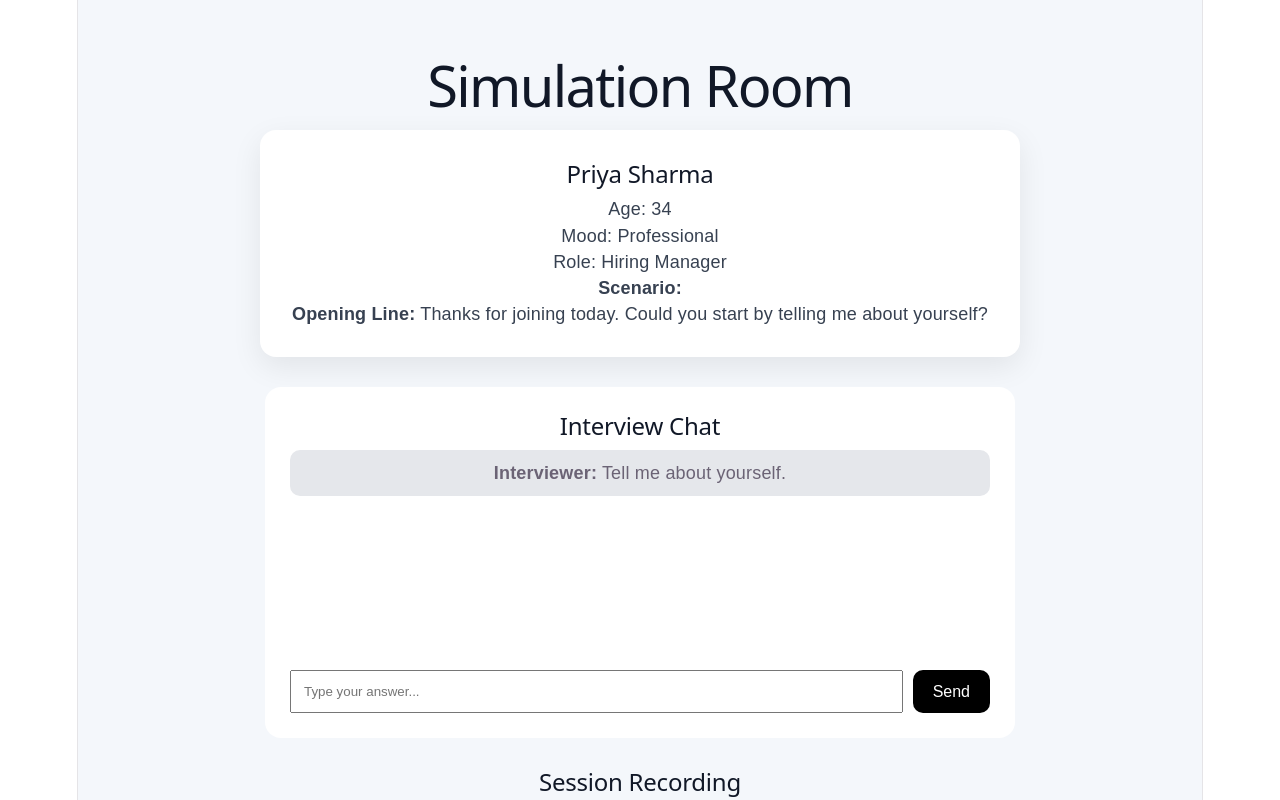
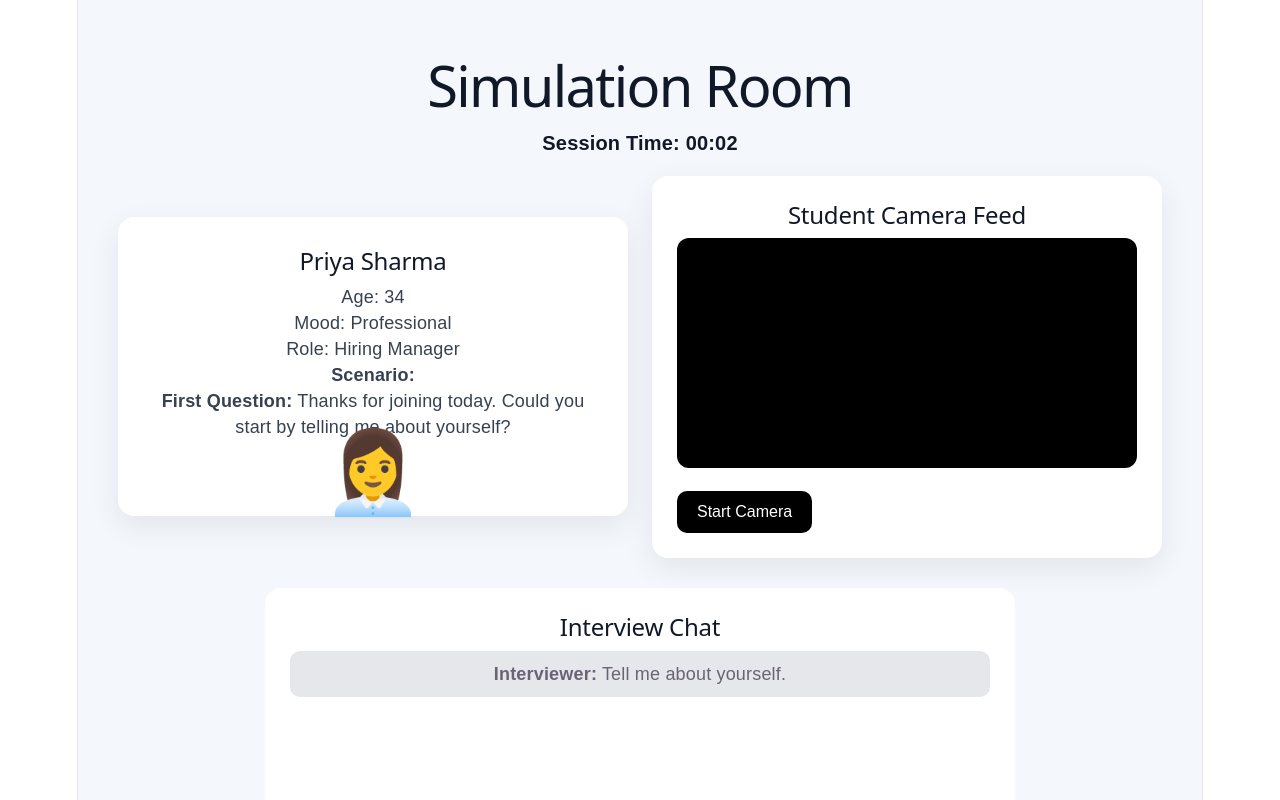
Before and after one commit to BhavinSharma/Persona, a React (Vite) app: page / in a window 1280 px wide. Both pictures are taken after a click on the button "Start Simulation". Shown: the top 800 px of the page. Built offline with nearby package versions, Linux system fonts and the light colour scheme.

Commit message:
Add session timer

```diff
--- a/src/App.css
+++ b/src/App.css
@@ -82,3 +82,36 @@ textarea {
   flex: 1;
   padding: 12px;
 }
+.simulation-layout {
+  display: grid;
+  grid-template-columns: 1fr 1fr;
+  gap: 24px;
+  max-width: 1100px;
+  margin: 0 auto 30px auto;
+}
+
+.camera-recorder {
+  background: white;
+  padding: 25px;
+  border-radius: 16px;
+  box-shadow: 0 10px 30px rgba(0,0,0,0.08);
+}
+
+.avatar {
+  font-size: 80px;
+  text-align: center;
+  margin-top: 20px;
+}
+
+@media (max-width: 800px) {
+  .simulation-layout {
+    grid-template-columns: 1fr;
+  }
+}
+.session-timer {
+  text-align: center;
+  font-size: 20px;
+  font-weight: bold;
+  margin-bottom: 20px;
+  color: #111827;
+}
--- a/src/Components/CameraRecorder.jsx
+++ b/src/Components/CameraRecorder.jsx
@@ -74,7 +74,7 @@ function CameraRecorder() {
 
   return (
     <div className="camera-recorder">
-      <h2>Camera Recorder</h2>
+      <h2> Student Camera Feed</h2>
 
       <video
         ref={videoRef}
--- /dev/null
+++ b/src/Components/SessionTimer.jsx
@@ -0,0 +1,25 @@
+import { useEffect, useState } from "react";
+
+function SessionTimer() {
+  const [seconds, setSeconds] = useState(0);
+
+  useEffect(() => {
+    const timer = setInterval(() => {
+      setSeconds((prev) => prev + 1);
+    }, 1000);
+
+    return () => clearInterval(timer);
+  }, []);
+
+  const minutes = Math.floor(seconds / 60);
+  const remainingSeconds = seconds % 60;
+
+  return (
+    <div className="session-timer">
+      Session Time: {String(minutes).padStart(2, "0")}:
+      {String(remainingSeconds).padStart(2, "0")}
+    </div>
+  );
+}
+
+export default SessionTimer;
--- a/src/Components/SimulationRoom.jsx
+++ b/src/Components/SimulationRoom.jsx
@@ -1,23 +1,34 @@
+import CameraRecorder from "./CameraRecorder";
 import InterviewChat from "./InterviewChat";
-import Recorder from "./Recorder";
+import SessionTimer from "./SessionTimer";
 
 function SimulationRoom({ client }) {
   return (
     <div className="simulation">
       <h1>Simulation Room</h1>
 
-      <div className="client-card">
-        <h2>{client.name}</h2>
-        <p>Age: {client.age}</p>
-        <p>Mood: {client.mood}</p>
-        <p>Role: {client.role}</p>
-        <p><strong>Scenario:</strong> {client.scenario}</p>
-        <p><strong>Opening Line:</strong> {client.openingLine}</p>
+      <SessionTimer />
+
+      <div className="simulation-layout">
+        <div className="client-card">
+          <h2>{client.name}</h2>
+          <p>Age: {client.age}</p>
+          <p>Mood: {client.mood}</p>
+          <p>Role: {client.role}</p>
+          <p>
+            <strong>Scenario:</strong> {client.scenario}
+          </p>
+          <p>
+            <strong>First Question:</strong> {client.openingLine}
+          </p>
+
+          <div className="avatar">👩‍💼</div>
+        </div>
+
+        <CameraRecorder />
       </div>
 
       <InterviewChat />
-
-      <Recorder />
     </div>
   );
 }
```
